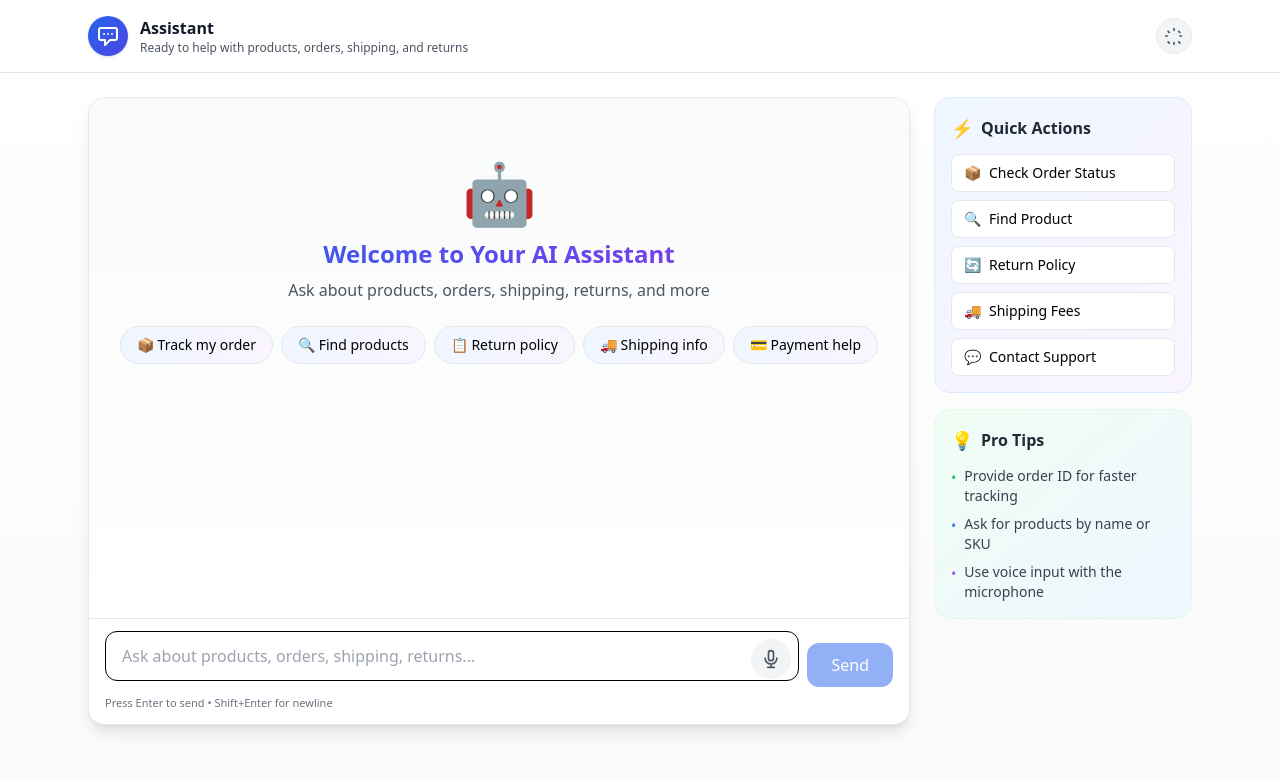
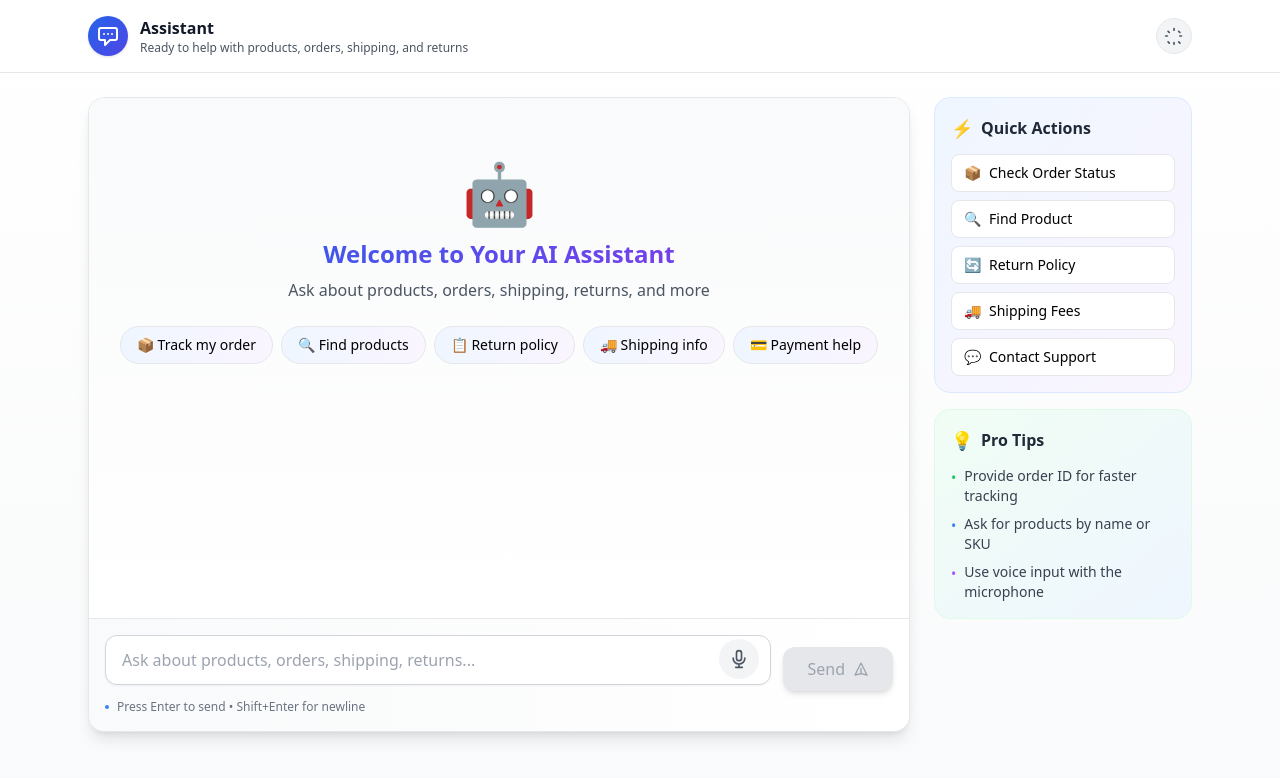
Before and after one commit to vijendramane/RAGdoll_Bot, a Next.js app in the folder frontend/: page /chat in a window 1280 px wide. Shown: the top 778 px of the page. Built offline with nearby package versions, Linux system fonts and the light colour scheme.

Commit message:
Auto-commit: Agent tool execution

```diff
--- a/frontend/components/ChatComposer.tsx
+++ b/frontend/components/ChatComposer.tsx
@@ -9,11 +9,11 @@ export function ChatComposer({ onSend, loading }: { onSend: (text: string) => vo
 		setValue('');
 	}
 	return (
-		<div className="border-t bg-white/70 backdrop-blur px-4 py-3">
-			<div className="flex items-end gap-2">
+		<div className="border-t bg-gradient-to-r from-gray-50 to-white px-4 py-4">
+			<div className="flex items-end gap-3">
 				<div className="flex-1 relative">
 					<textarea
-						className="w-full resize-none rounded-xl border border-black dark:border-gray-700 bg-white dark:bg-gray-900 text-gray-900 dark:text-gray-100 px-4 py-3 pr-12 focus:outline-none focus:ring-2 focus:ring-blue-500"
+						className="w-full resize-none rounded-xl border border-gray-300 bg-white text-gray-900 px-4 py-3 pr-14 focus:outline-none focus:ring-2 focus:ring-blue-500 focus:border-transparent transition-all duration-200 shadow-sm"
 						rows={1}
 						placeholder="Ask about products, orders, shipping, returns..."
 						value={value}
@@ -23,15 +23,40 @@ export function ChatComposer({ onSend, loading }: { onSend: (text: string) => vo
 						}}
 						disabled={!!loading}
 					/>
-					<div className="absolute right-2 bottom-2">
+					<div className="absolute right-3 bottom-3">
 						<VoiceInput onFinal={(t) => { if (t) setValue((prev) => (prev ? (prev + ' ' + t).trim() : t)); }} />
 					</div>
 				</div>
-					<button className="h-11 px-6 rounded-xl bg-blue-600 text-white disabled:opacity-50 transition-transform active:scale-[0.98]" disabled={!value.trim() || !!loading} onClick={submit}>
-					{loading ? 'Sending…' : 'Send'}
+				<button
+					className={`h-11 px-6 rounded-xl font-medium transition-all duration-200 transform active:scale-[0.98] shadow-md hover:shadow-lg ${
+						loading
+							? 'bg-gradient-to-r from-gray-400 to-gray-500 text-white'
+							: value.trim()
+							? 'bg-gradient-to-r from-blue-600 to-purple-600 text-white hover:from-blue-700 hover:to-purple-700'
+							: 'bg-gray-200 text-gray-400 cursor-not-allowed'
+					}`}
+					disabled={!value.trim() || !!loading}
+					onClick={submit}
+				>
+					{loading ? (
+						<div className="flex items-center gap-2">
+							<div className="w-4 h-4 border-2 border-white border-t-transparent rounded-full animate-spin"></div>
+							<span>Sending</span>
+						</div>
+					) : (
+						<div className="flex items-center gap-2">
+							<span>Send</span>
+							<svg className="w-4 h-4" fill="none" stroke="currentColor" viewBox="0 0 24 24">
+								<path strokeLinecap="round" strokeLinejoin="round" strokeWidth={2} d="M12 19l9 2-9-18-9 18 9-2zm0 0v-8" />
+							</svg>
+						</div>
+					)}
 				</button>
 			</div>
-			<div className="mt-2 text-[11px] text-gray-500">Press Enter to send • Shift+Enter for newline</div>
+			<div className="mt-2 text-xs text-gray-500 flex items-center gap-2">
+				<span className="w-1 h-1 bg-blue-500 rounded-full"></span>
+				Press Enter to send • Shift+Enter for newline
+			</div>
 		</div>
 	);
 }
```
